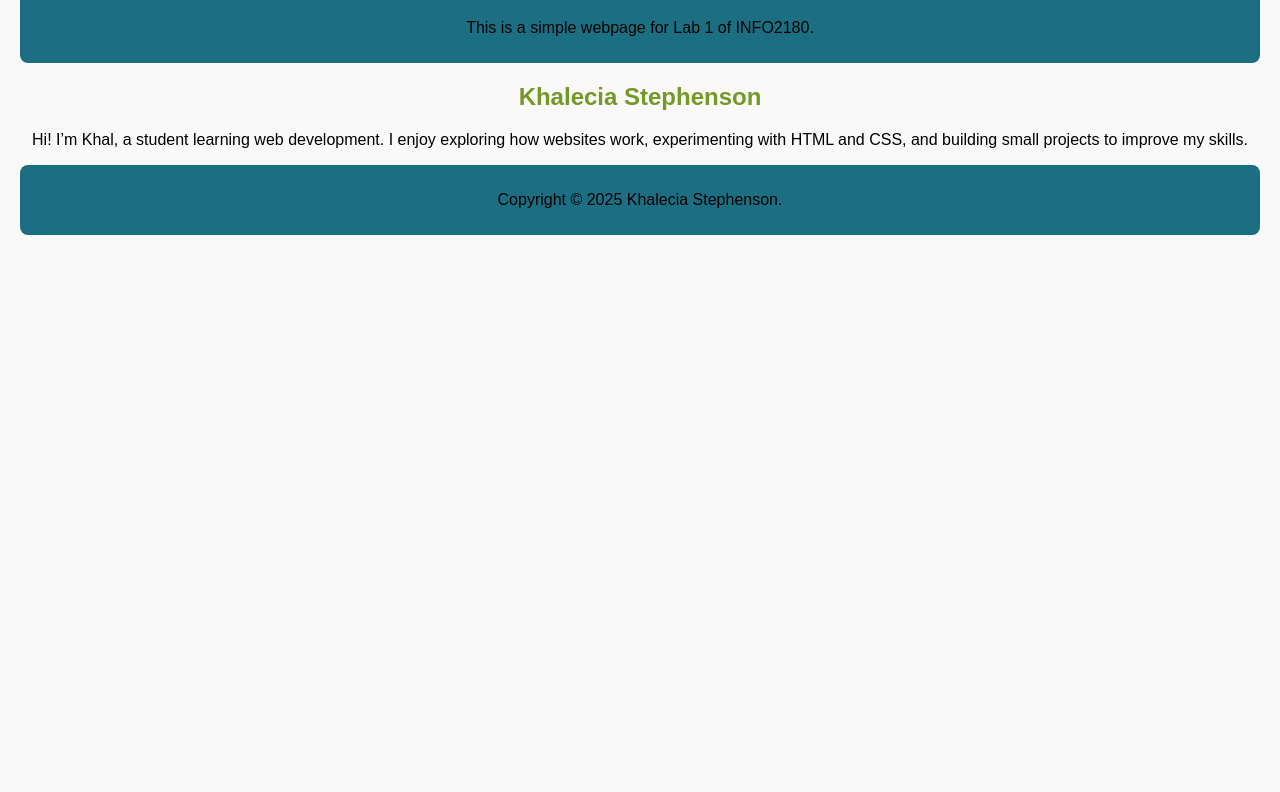
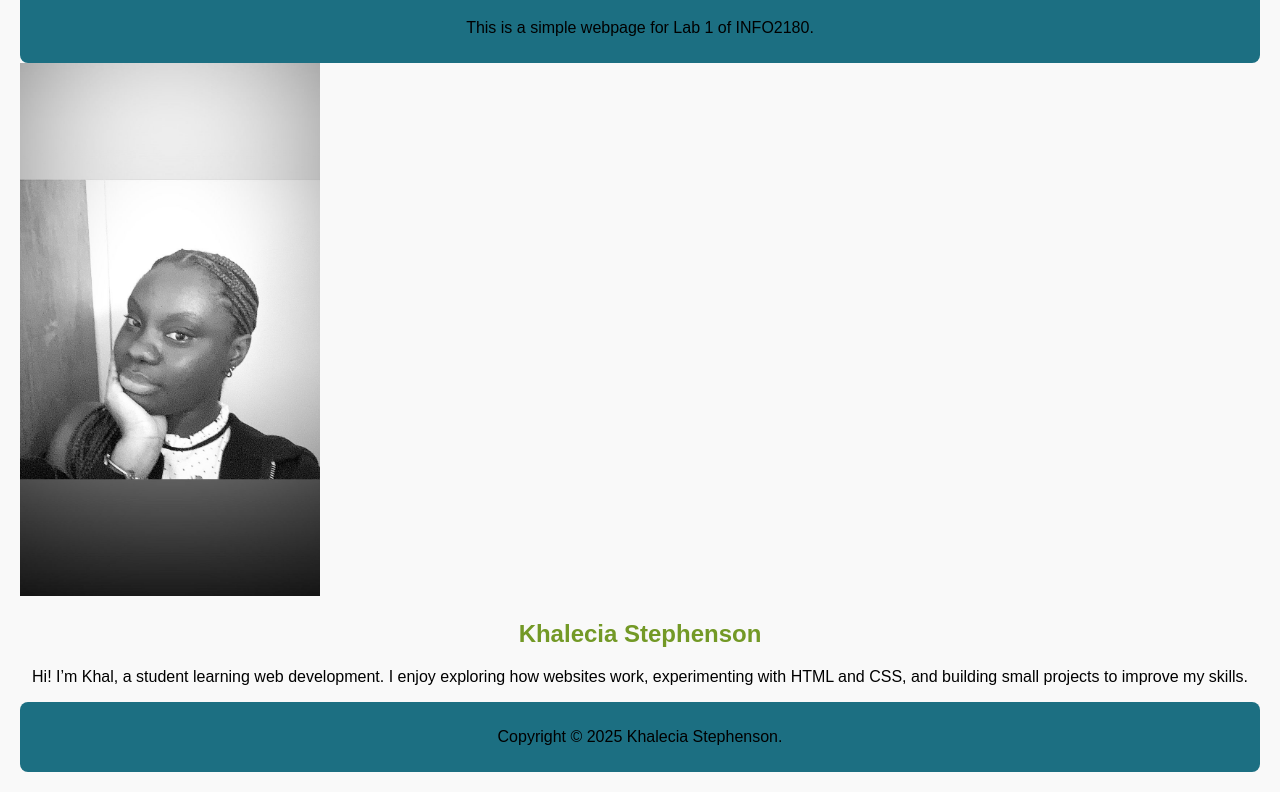
Before and after one commit to khali631/info2180-labtest, a plain HTML site: page index.html in a window 1280 px wide. Shown: the part 91-883 px from the top of the page. Before the commit the page ends 800 px from the top, so only its background shows below. Drawn offline with Linux system fonts and the light colour scheme.

Commit message:
Add image and update index.html to include photo

```diff
--- a/index.html
+++ b/index.html
@@ -12,6 +12,8 @@
         <h1>INFO2180 Lab 1</h1>
         <p>This is a simple webpage for Lab 1 of INFO2180.</p>
     </header>
+    <img src="images/khal.jpg" alt="A picture of Kahl" width="300">
+
     <main>
         <h2>Khalecia Stephenson</h2>
         <p>Hi! I’m Khal, a student learning web development. I enjoy exploring how websites work, experimenting with HTML and CSS, and building small projects to improve my skills.</p>
```
Also changed, not shown: images/khal.jpg (added).
